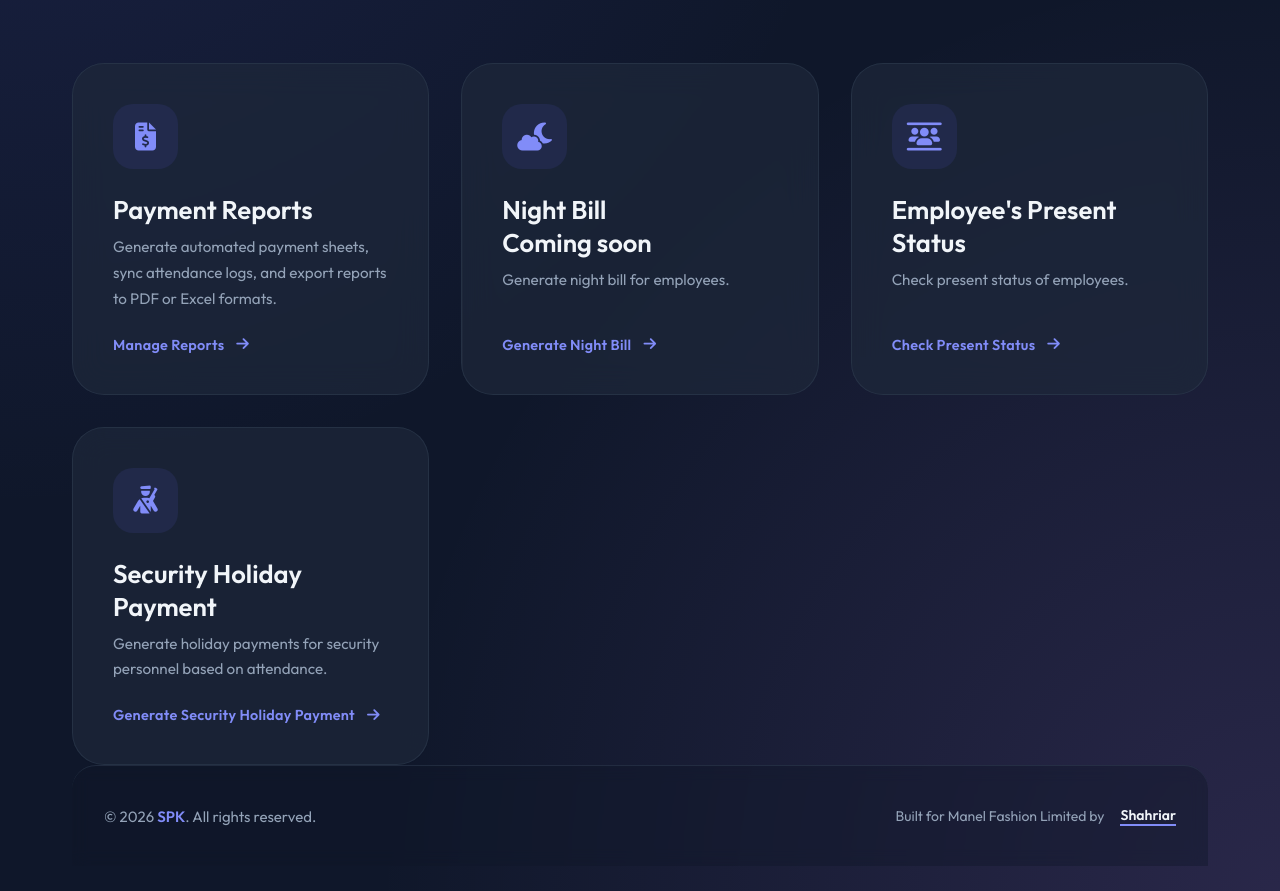
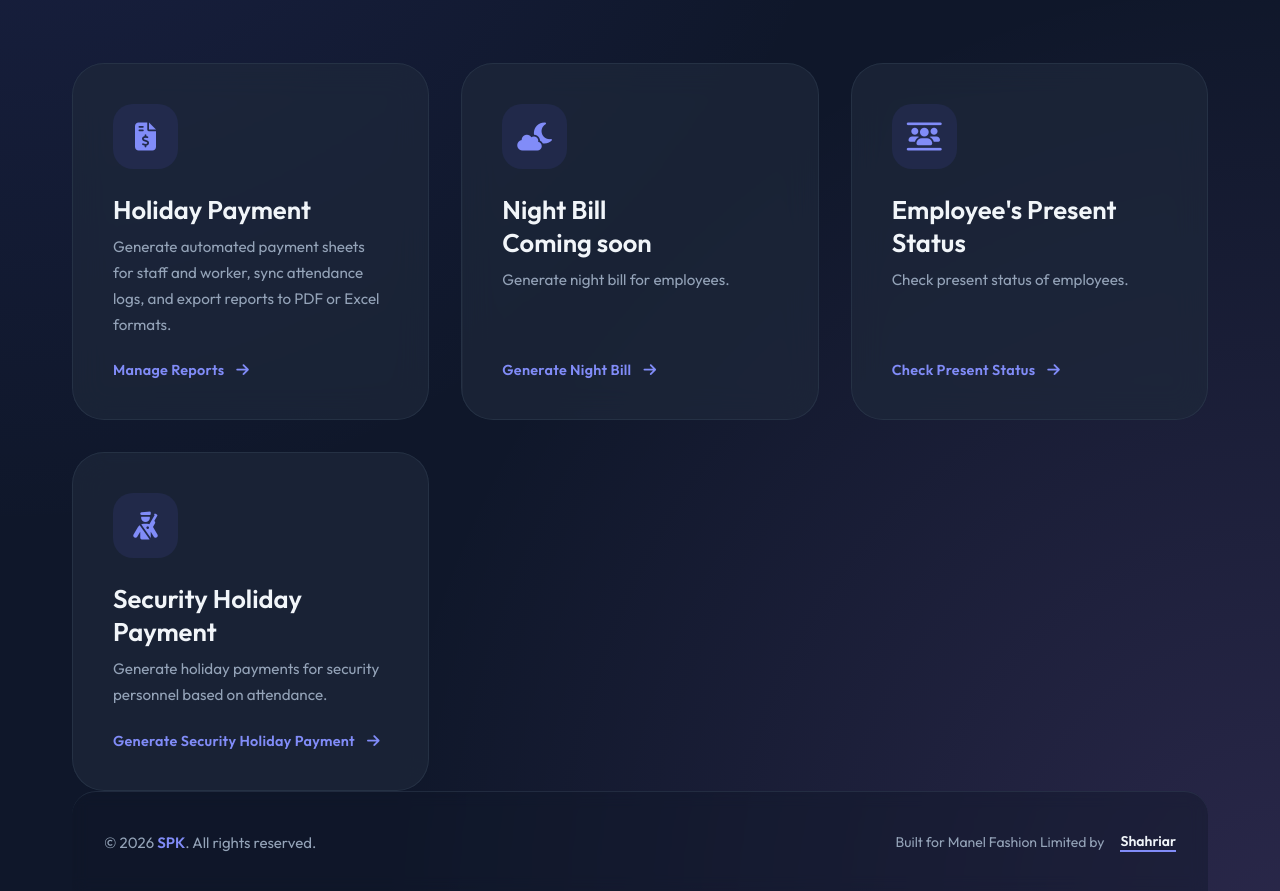
Before and after one commit to parvez144/holiday-duty-manager, a Flask app: page / in a window 1280 px wide. Shown: the part 421-1312 px from the top of the page. Run offline with Flask 3, Linux system fonts and the light colour scheme; the visitor is signed in with stand-in values (Sample User, id 1); data that the repository does not hold is empty; parts of the project's set-up code (start-up, migrations or seed data) failed here and were passed over.

Commit message:
update dashboard page name and details

```diff
--- a/templates/dashboard.html
+++ b/templates/dashboard.html
@@ -291,8 +291,8 @@
                     <i class="fas fa-file-invoice-dollar"></i>
                 </div>
                 <div class="card-content">
-                    <h3>Payment Reports</h3>
-                    <p>Generate automated payment sheets, sync attendance logs, and export reports to PDF or Excel
+                    <h3>Holiday Payment </h3>
+                    <p>Generate automated payment sheets for staff and worker, sync attendance logs, and export reports to PDF or Excel
                         formats.</p>
                 </div>
                 <div class="card-footer">
```
